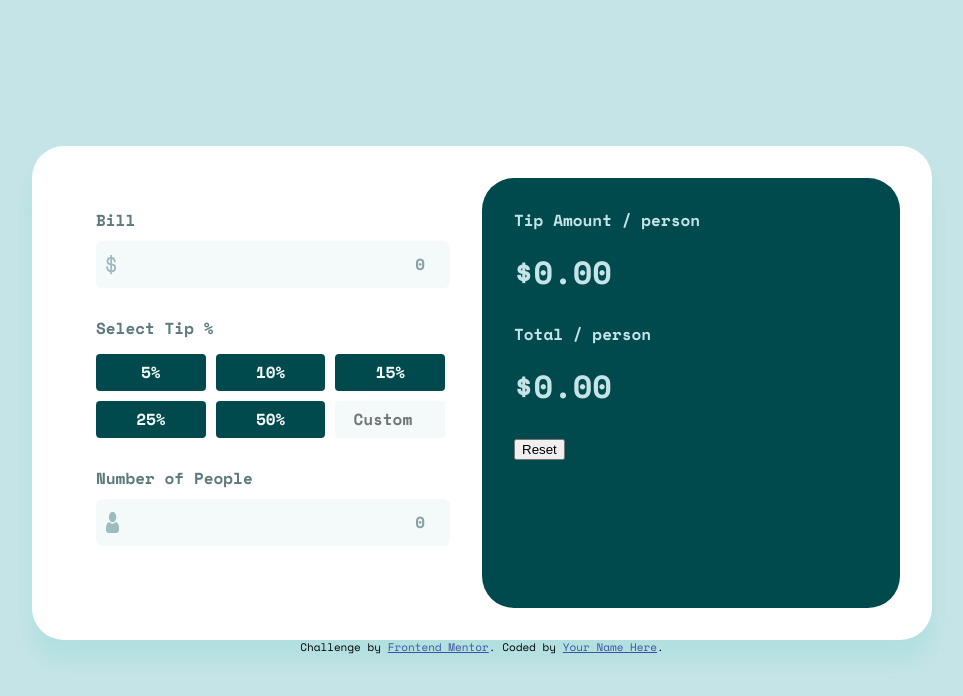
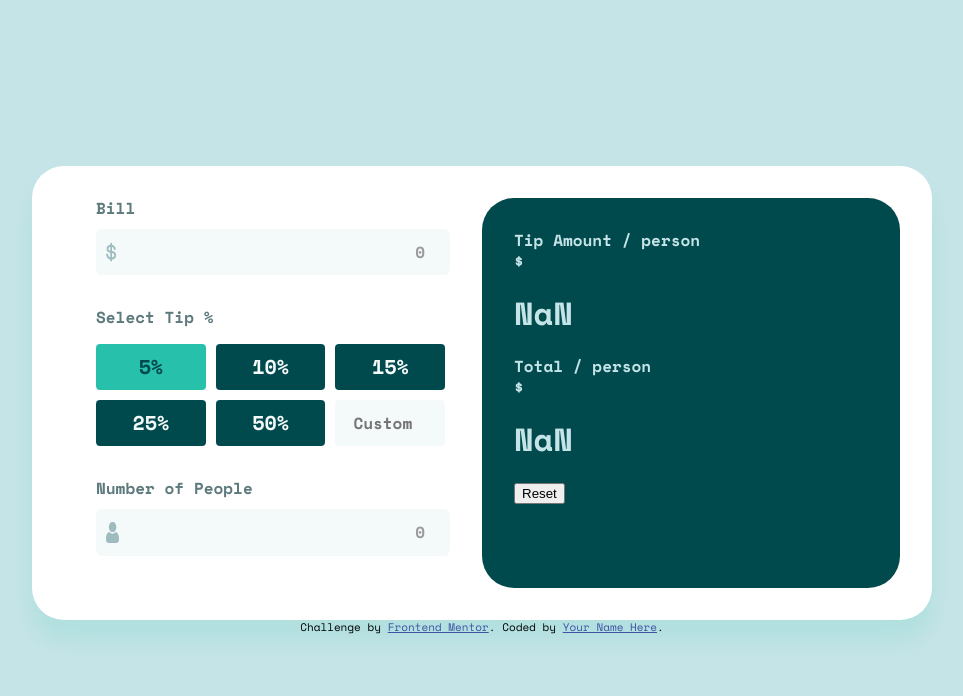
Before and after one commit to tib-source/JavaScript-FFC, a plain HTML site: page Web-Developement/tip-calculator-app-main/index.html in a window 1280 px wide. Both pictures are taken after a click on the button "5%". Shown: the whole page, without its empty margins (158-1121 px from the left). Drawn offline with nearby package versions, Linux system fonts and the light colour scheme.

Commit message:
Finished the javascript calculations

```diff
--- a/Web-Developement/tip-calculator-app-main/app/js/index.js
+++ b/Web-Developement/tip-calculator-app-main/app/js/index.js
@@ -1 +1,63 @@
-console.log("Hello Word!")
+const bill = document.querySelector("#bill")
+const numPeople = document.querySelector("#numPeople")
+const tipAmmount = document.querySelector("#tipTotal")
+const total = document.querySelector("#total")
+const buttons = Array.from(document.querySelectorAll(".tip"))
+
+let initialbill
+let tipPercentage = 0
+let people = 1
+
+
+function turnActive(number,id){
+    const button = document.querySelector("#"+id)
+    if (button.classList.contains("active")){
+        return button.classList.remove("active")
+    }
+    buttons.forEach((button)=>{
+        button.classList.remove("active")
+    })
+    button.classList.add("active")
+    tipPercentage = parseInt(number)
+    tipCalculator()
+}
+
+function tipCalculator(){
+    if(people==0){people=1}
+    console.log(initialbill, people, tipPercentage)
+
+    let ammountToTip = initialbill  * (tipPercentage/100)
+    tipAmmount.textContent = (ammountToTip/people).toFixed(2)
+    total.textContent = ((initialbill/people)+ammountToTip/people).toFixed(2)
+}
+
+function customChange(field){
+    tipPercentage =  field.value
+    tipCalculator()
+}
+
+
+function num_people(field){
+    people =  field.value
+    tipCalculator()
+}
+
+function bill_change(field){
+    initialbill =  field.value
+    console.log(initialbill)
+    tipCalculator()
+}
+
+
+function reset(){
+    buttons.forEach((button)=>{
+        button.classList.remove("active")
+    })
+    initialbill = 0
+    people = 1
+    tipPercentage = 0
+    bill.value = 0
+    numPeople.value = 0
+    tipAmmount.textContent = (0).toFixed(2)
+    total.textContent = (0).toFixed(2)
+}
--- a/Web-Developement/tip-calculator-app-main/app/scss/style.scss
+++ b/Web-Developement/tip-calculator-app-main/app/scss/style.scss
@@ -31,9 +31,8 @@
             padding: 2em;
             .calculator{
                 width: 50%;
-                padding: 2em;
                 border-radius: 2em;
-
+                padding: 0em 2em;
                 .input{
                     margin-top: 10px;
                     border-radius: 0.4rem;
@@ -55,6 +54,7 @@
                     margin-top: 1em;
                     grid-template-columns: 31% 31% 31%;
                     gap: 10px;
+                    margin-bottom: 2em;
                     .tip{
                         all:unset;
                         color: $secondLightGrayishCyan;
@@ -64,21 +64,30 @@
                         border-radius: 0.25rem;
                         transition: 0.4s;
                         border: 1px thin $strongCyan;
+                        font-size: toRem(20);
                     }
 
                     .tip:hover{
                         transform: scale(1.1);
                     }
                     .tip:last-child{
+                        font-size: toRem(16);
                         color:$darkGrayishCyan;
                         background-color: $secondLightGrayishCyan;
                     }
+
+                    .active{
+                        background-color: $strongCyan;
+                        color: $veryDarkcyan;
+                    }
+                }
+
+                .inital{
+                    margin-bottom: 2em;
                 }
             }
-            .calculator>*{
-                margin-bottom: 30px;
-            }
             .calculator:last-child{
+                padding: 2em;
                 background-color: $veryDarkcyan;
                 color: $lightGrayishCyan;
 
--- a/Web-Developement/tip-calculator-app-main/index.html
+++ b/Web-Developement/tip-calculator-app-main/index.html
@@ -24,25 +24,25 @@
             <span>Bill</span>
             <div class="input flex">
               <img src="./images/icon-dollar.svg" alt="dollar icon" class="icon">
-              <input class="num" type="number" value="0">
+              <input id="bill" class="num" type="number" oninput="bill_change(this)" placeholder="0">
             </div>
           </div>
           <div class="tip_value">
             <span>Select Tip %</span>
             <div class="grid">
-              <button class="tip">5% </button>
-              <button class="tip">10% </button>
-              <button class="tip">15% </button>
-              <button class="tip">25% </button>
-              <button class="tip">50% </button>
-              <input class="tip" placeholder="Custom" type="number" value="Custom" >
+              <button class="tip" id="tip1" onclick="turnActive(this.value,this.id)" value="5">5%</button>
+              <button class="tip" id="tip2" onclick="turnActive(this.value,this.id)" value="10">10%</button>
+              <button class="tip" id="tip5" onclick="turnActive(this.value,this.id)" value="15">15%</button>
+              <button class="tip" id="tip3" onclick="turnActive(this.value,this.id)" value="25">25%</button>
+              <button class="tip" id="tip4" onclick="turnActive(this.value,this.id)" value="50">50%</button>
+              <input class="tip"  id="custom" placeholder="Custom" type="number" oninput="customChange(this)" value="Custom" >
             </div>
           </div>
           <div class="inital">
             <span>Number of People</span>
             <div class="input flex">
               <img src="./images/icon-person.svg" alt="icon-person" class="icon">
-              <input class="num" type="number" value="0">
+              <input id="numPeople" class="num" type="number" oninput="num_people(this)" placeholder="0">
             </div>
           </div>
         </div>
@@ -53,7 +53,7 @@
               <span class="bottom">/ person</span>
             </div>
             <div class="calculated">
-              <h1>$0.00</h1>
+              $<h1 id="tipTotal">0.00</h1>
             </div>
           </div>
           <div class="total">
@@ -62,7 +62,7 @@
               <span class="bottom">/ person</span>
             </div>
             <div class="calculated">
-              <h1>$0.00</h1>
+              $<h1 id="total">0.00</h1>
             </div>
           </div>
           <button onclick="reset()">Reset</button>
```
Also changed, not shown: Web-Developement/tip-calculator-app-main/app/scss/style.css, 1 other file.
